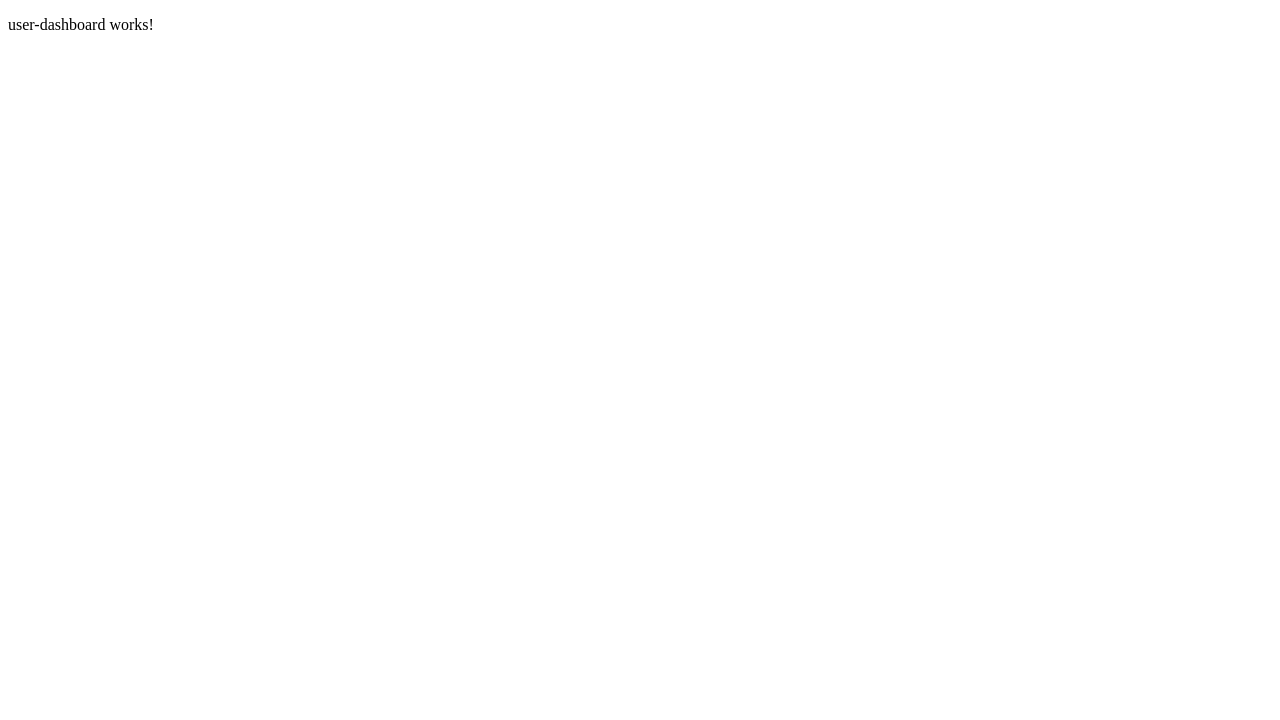
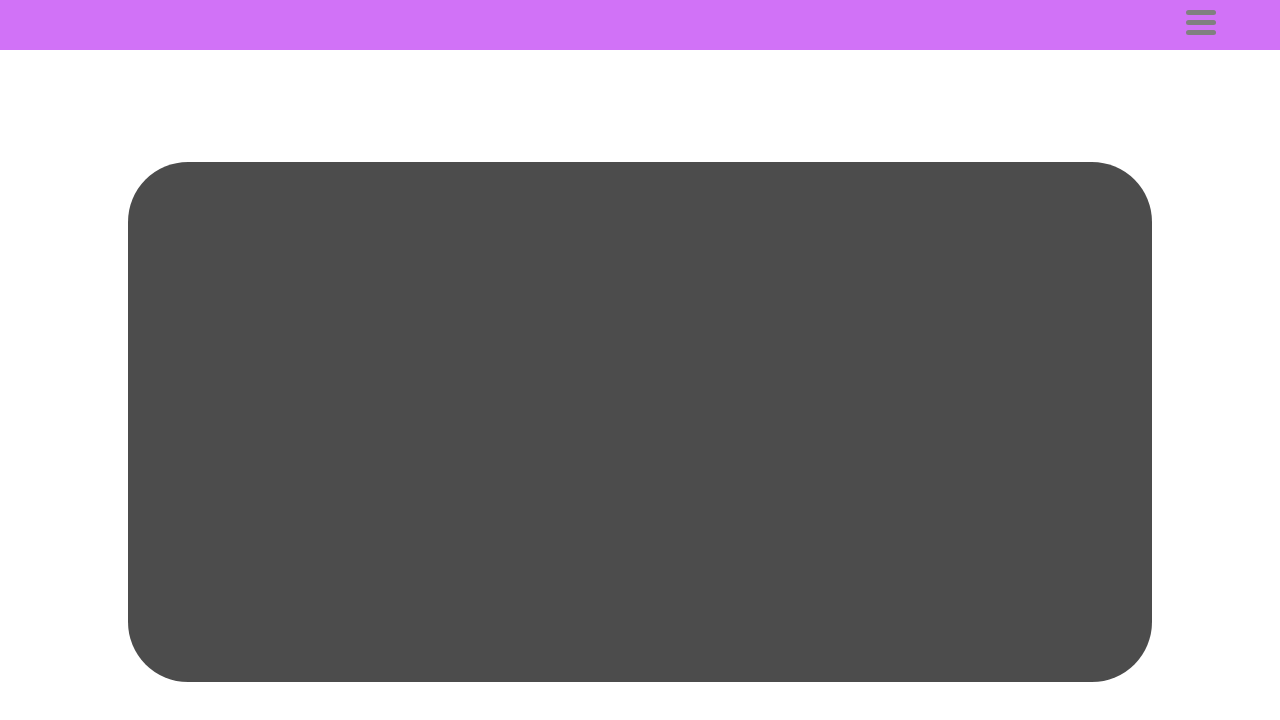
Before and after one commit to imaluris/NeverOrder, an Angular app: page /dashboard in a window 1280 px wide. Shown: the top 720 px of the page. Built offline with nearby package versions, Linux system fonts and the light colour scheme.

Commit message:
navbar and user-dashboard added

```diff
--- a/src/app/app.module.ts
+++ b/src/app/app.module.ts
@@ -5,6 +5,7 @@ import { AppComponent } from './app.component';
 import { LoginComponent } from './login/login.component';
 import { AdminDashboardComponent } from './admin-dashboard/admin-dashboard.component';
 import { UserDashboardComponent } from './user-dashboard/user-dashboard.component';
+import { NavbarComponent } from './layout/navbar/navbar.component';
 
 @NgModule({
   declarations: [
@@ -12,6 +13,7 @@ import { UserDashboardComponent } from './user-dashboard/user-dashboard.componen
     LoginComponent,
     AdminDashboardComponent,
     UserDashboardComponent,
+    NavbarComponent,
   ],
   imports: [
     BrowserModule,
--- /dev/null
+++ b/src/app/layout/navbar/navbar.component.html
@@ -0,0 +1,7 @@
+<div class="nav-container">
+    <div class="icon">
+        <div class="rect"></div>
+        <div class="rect"></div>
+        <div class="rect"></div>
+    </div>
+</div>
--- /dev/null
+++ b/src/app/layout/navbar/navbar.component.scss
@@ -0,0 +1,22 @@
+.nav-container{
+    display: flex;
+    align-items: center;
+    justify-content: flex-end;
+    width:100%;
+    height: 50px;
+    background-color: rgb(209, 114, 247);
+    .icon{
+
+        height: max-content;
+        margin-right: 5%;
+
+        .rect{
+            width:30px;
+            height: 5px;
+            background-color: gray;
+            border-radius: 30px;
+            margin-bottom: 5px;;
+        }
+    }
+
+}
--- a/src/app/user-dashboard/user-dashboard.component.html
+++ b/src/app/user-dashboard/user-dashboard.component.html
@@ -1 +1,4 @@
-<p>user-dashboard works!</p>
+<app-navbar></app-navbar>
+<div class="user-container">
+    <div class="rect"></div>
+</div>
--- a/src/app/user-dashboard/user-dashboard.component.scss
+++ b/src/app/user-dashboard/user-dashboard.component.scss
@@ -0,0 +1,26 @@
+.user-container{
+    height: 93vh;
+    display: flex;
+    justify-content: center;
+    align-items: center;
+}
+
+.rect{
+    width: 5%;
+    height: 70%;
+    background-color: rgba(0,0,0,0.7);
+    border-radius: 60px;
+    animation: scale-rect 1s;
+    animation-delay: 0.5s;
+    animation-fill-mode: forwards;
+}
+
+@keyframes scale-rect {
+    0% {
+      border-radius: 10px;
+    }
+    100% {
+      border-radius: 60px;
+      width: 80%;
+    }
+}
--- a/src/styles.scss
+++ b/src/styles.scss
@@ -1,4 +1,5 @@
 body{
-    width: 98vw;
+    width: 100vw;
     height: 98vh;
+    margin:unset;
 }
```
Also changed, not shown: src/app/layout/navbar/navbar.component.ts (added, +10 -0 lines), 1 other file (tests, documents, lock files or other folders).
